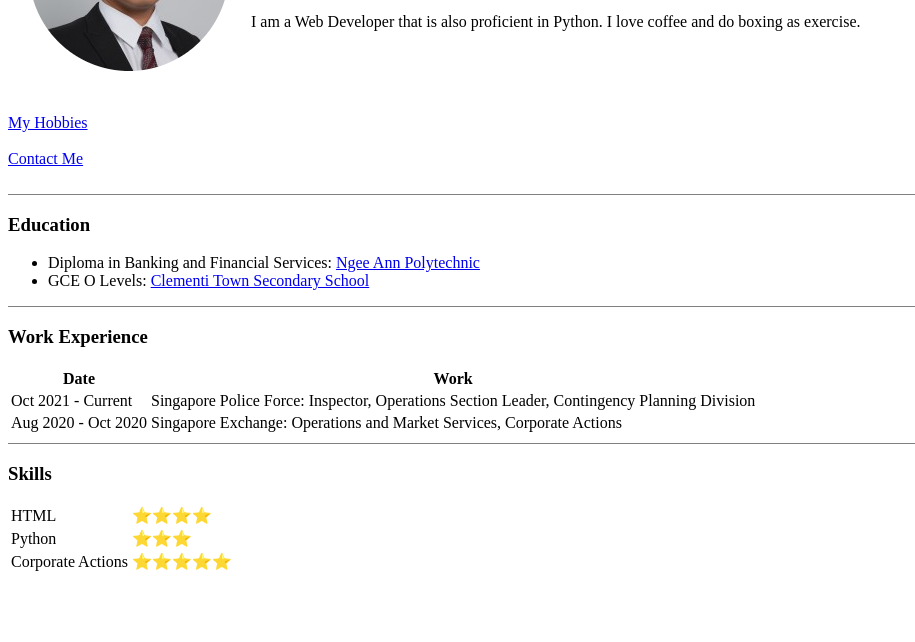
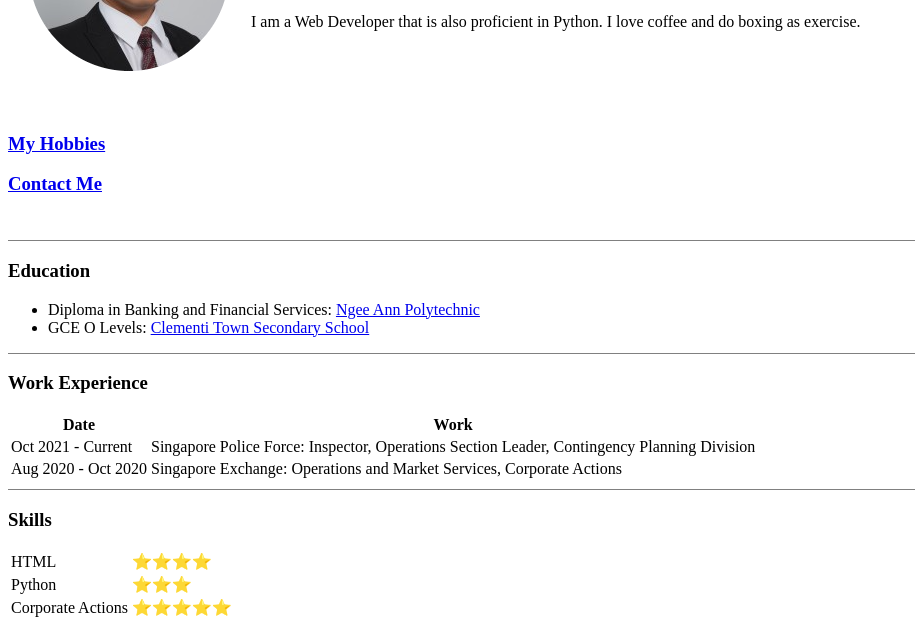
Before and after one commit to samsjh/mypersonalwebsite, a plain HTML site: page index.html in a window 1280 px wide. Shown: the part 158-800 px from the top of the page, without its empty margins (0-915 px from the left). Drawn offline with Linux system fonts and the light colour scheme.

Commit message:
Update index.html
changed the hobbies and contact text to h3

```diff
--- a/index.html
+++ b/index.html
@@ -22,11 +22,8 @@
         </tr>
     </table>
     <br>
-    <a href="hobbies.html">My Hobbies </a>
-    <br>
-    <br>
-    <a href="contact.html">Contact Me</a>
-    <br>
+    <h3><a href="hobbies.html">My Hobbies </a></h3>
+    <h3><a href="contact.html">Contact Me</a></h3>
     <br>
 
     <hr size="1" noshade>
```
